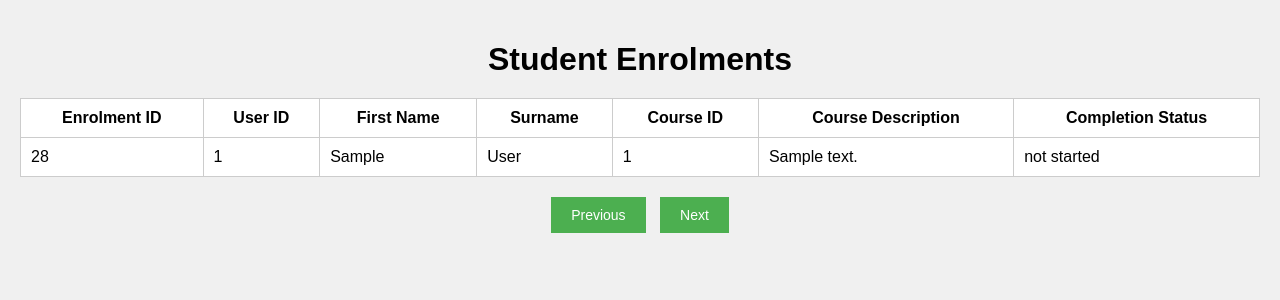
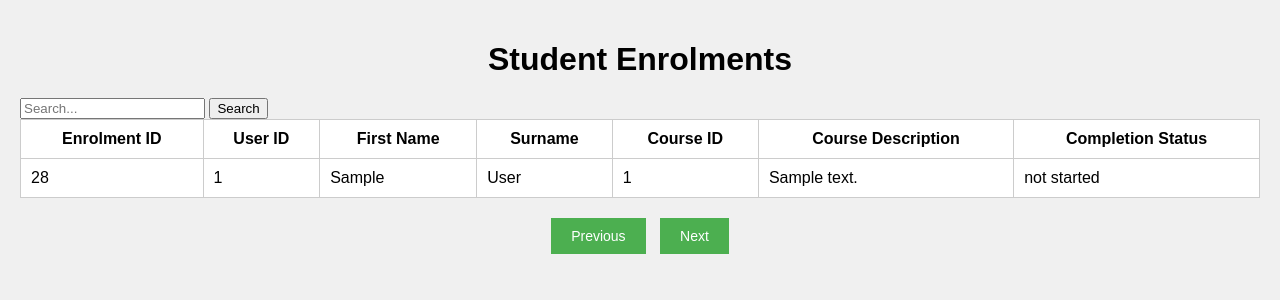
Before and after one commit to Zero-Daay/Enrolment, a PHP site: page /view.php in a window 1280 px wide. Shown: the top 300 px of the page. Run offline with PHP 8.4, Linux system fonts and the light colour scheme; data comes from the database, SQL or seed files in the repository; tables that the repository leaves empty or names only in its code hold one stand-in row (values such as "Sample post"); some libraries are stand-ins or nearby versions.

Commit message:
search field added

```diff
--- a/Database.php
+++ b/Database.php
@@ -27,9 +27,38 @@ class Database {
         return $stmt;
     }
 
-    public function getEnrolments($page, $perPage = 20) {
+    public function getEnrolments($page, $perPage = 20, $search = null) {
         $offset = ($page - 1) * $perPage;
-        $stmt = $this->query("
+
+        if ($search) {
+            $search = "%{$search}%";
+            $stmt = $this->dbh->prepare("
+            SELECT
+                Enrolments.EnrolmentID,
+                Users.UserID,
+                Users.FirstName,
+                Users.Surname,
+                Courses.CourseID,
+                Courses.Description,
+                Enrolments.CompletionStatus
+            FROM
+                Enrolments
+            JOIN
+                Users ON Enrolments.UserID = Users.UserID
+            JOIN
+                Courses ON Enrolments.CourseID  = Courses.CourseID
+            WHERE
+                Users.FirstName LIKE :search OR
+                Users.Surname LIKE :search OR
+                Enrolments.EnrolmentID LIKE :search OR
+                Users.UserID LIKE :search OR
+                Courses.CourseID LIKE :search
+            LIMIT {$perPage} OFFSET {$offset}
+        ");
+
+            $stmt->bindParam(':search', $search, PDO::PARAM_STR);
+        } else {
+            $stmt = $this->dbh->prepare("
             SELECT
                 Enrolments.EnrolmentID,
                 Users.UserID,
@@ -46,6 +75,7 @@ class Database {
                 Courses ON Enrolments.CourseID  = Courses.CourseID
             LIMIT {$perPage} OFFSET {$offset}
         ");
+        }
 
         if ($stmt->execute()) {
             return $stmt->fetchAll(PDO::FETCH_OBJ);
@@ -53,6 +83,7 @@ class Database {
             throw new Exception($stmt->errorInfo()[2]);
         }
     }
+
 
 
 
--- a/index.php
+++ b/index.php
@@ -7,11 +7,13 @@ $db = new Database($config);
 $page = isset($_GET['page']) ? (int)$_GET['page'] : 1;
 $perPage = isset($_GET['perPage']) ? (int)$_GET['perPage'] : 20;
 
+$search = isset($_GET['search']) ? $_GET['search'] : null;
 try {
-    $enrolments = $db->getEnrolments($page, $perPage);
+    $enrolments = $db->getEnrolments($page, $perPage, $search);
 } catch (Exception $e) {
     die($db->friendlyError($e->getMessage()));
 }
+
 
 $output = '';
 foreach ($enrolments as $enrolment) {
--- a/view.php
+++ b/view.php
@@ -9,6 +9,10 @@
 <body>
 <!-- Enrolment Table -->
 <h1>Student Enrolments</h1>
+<div id="search-container">
+    <input id="search-field" type="text" placeholder="Search...">
+    <button id="search-button">Search</button>
+</div>
 <table id="enrolments-table">
     <thead>
     <tr>
@@ -38,16 +42,21 @@
         var page = 1;
         var perPage = 20;
 
-        function loadEnrolments(){
+        function loadEnrolments(searchTerm){
+            var data = {
+                page: page,
+                perPage: perPage
+            };
+            if(searchTerm){
+                data.search = searchTerm;
+            }
             $.ajax({
                 url: 'index.php',
                 type: 'GET',
-                data: {
-                    page: page,
-                    perPage: perPage
-                },
+                data: data,
                 success: function(response){
                     // append response to your table
+                    $('#enrolments-table tbody').empty();
                     $('#enrolments-table tbody').append(response);
                 },
                 error: function(jqXHR, textStatus, errorThrown){
@@ -63,7 +72,6 @@
         $('#prev-button').on('click', function(){
             if (page > 1) {
                 page--;
-                $('#enrolments-table tbody').empty(); // Clear the table body
                 loadEnrolments();
             }
         });
@@ -71,8 +79,14 @@
         // Next button click event
         $('#next-button').on('click', function(){
             page++;
-            $('#enrolments-table tbody').empty(); // Clear the table body
             loadEnrolments();
+        });
+
+        // Search button click event
+        $('#search-button').on('click', function(){
+            var searchTerm = $('#search-field').val();
+            page = 1; // reset to first page when search is performed
+            loadEnrolments(searchTerm);
         });
     });
 </script>
```
Lines whose indentation alone changed are shown as unchanged.
